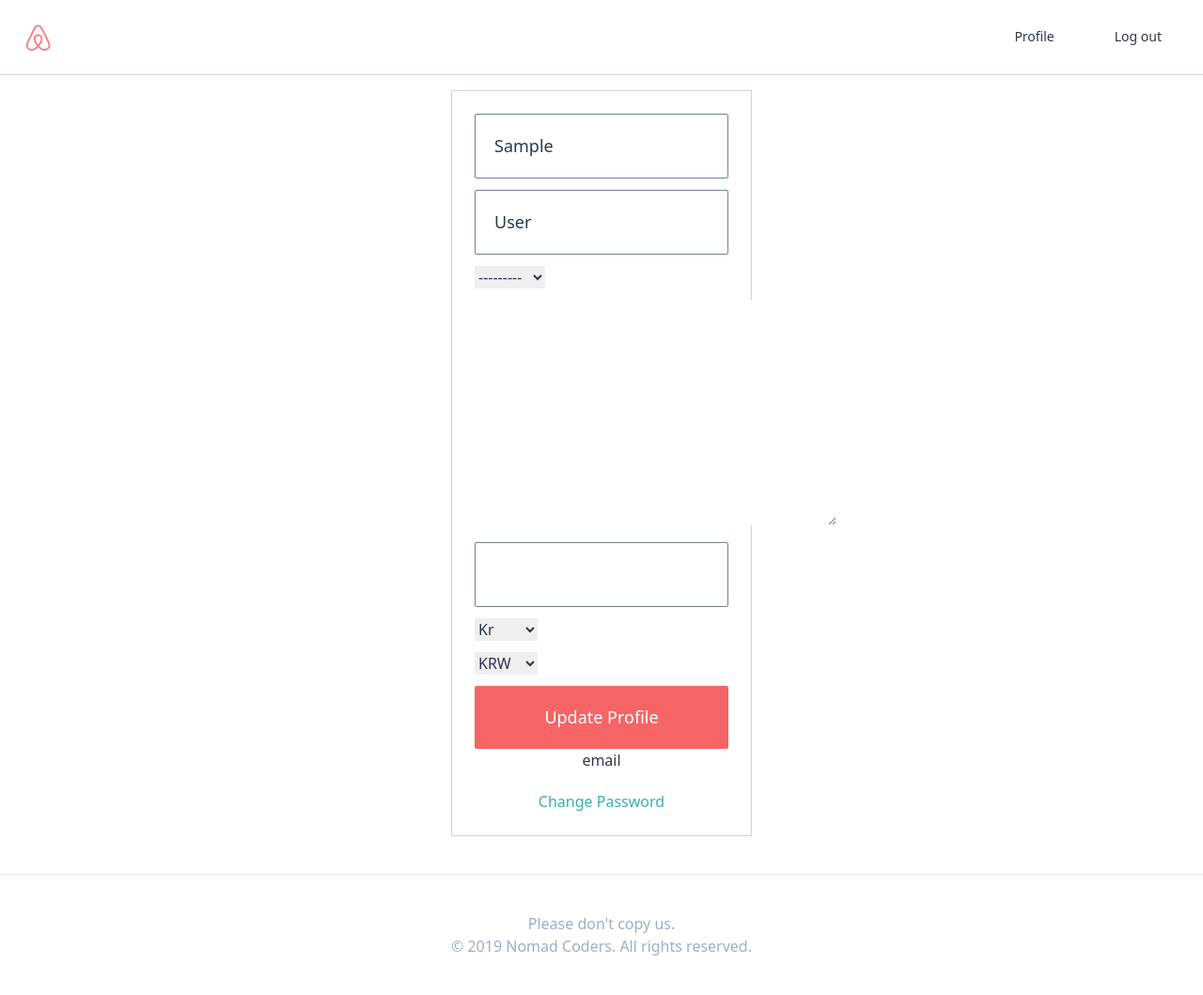
After one commit to komo3344/airbnb-clone, a Django app: page /users/update-profile/ in a window 1280 px wide. The commit adds this page. Shown: the whole page at 94% size. Run offline with Django 3.2, Linux system fonts and the light colour scheme; the visitor is signed in with stand-in values (Sample User, id 1); some libraries are stand-ins or nearby versions.

```diff
--- /dev/null
+++ b/templates/users/update-profile.html
@@ -0,0 +1,25 @@
+{% extends "base.html" %}
+
+{% block page_title %}
+    Update Profile
+{% endblock page_title %}
+
+{% block search-bar %}
+{% endblock search-bar %}
+
+{% block content %}
+
+    <div class="container lg:w-5/12 md:w-1/2 xl:w-1/4 mx-auto my-10 flex flex-col items-center border p-6 border-gray-400">
+
+            {% include 'mixins/auth/auth_form.html' with form=form cta="Update Profile" %}
+
+            {{object.login_method}}
+
+        {% if object.login_method == 'email' %}
+            <div class="mt-5">
+                <a href="{% url 'users:password' %}" class="text-teal-500 font-medium">Change Password</a>
+            </div>
+        {% endif %}
+
+    </div>
+{% endblock content %}
--- a/templates/users/user_detail.html
+++ b/templates/users/user_detail.html
@@ -21,19 +21,22 @@
             <span class="text-lg mb-5">{{user.bio}}</span>
 
             {% if user == user_obj %}
-                <a href="#" class="btn-link">Edit Profile</a>
+                <a href="{% url 'users:update' %}" class="btn-link">Edit Profile</a>
             {% endif %}
 
         </div>
+
             {% if user_obj.rooms.count > 0 %}
             <div class="container mx-auto pb-10 flex flex-col items-center">
                 <h3 class="mb-12 text-2xl">{{user_obj.first_name}}'s Rooms</h3>
+                <div class="container mx-auto pb-10 ">
                     <div class="flex flex-wrap -mx-40 mb-10">
                         {% for room in user_obj.rooms.all  %}
                             {% include 'mixins/room_card.html' with room=room %}
                         {% endfor %}
                     </div>
                 </div>
+            </div>
         {% endif %}
     </div>
 {% endblock content %}
--- a/users/urls.py
+++ b/users/urls.py
@@ -4,13 +4,17 @@ from . import views
 app_name = "users"
 
 urlpatterns = [
-    path("login", views.LoginView.as_view(), name="login"),
-    path("login/github", views.github_login, name="github-login"),
-    path("login/github/callback", views.github_callback, name="github-callback"),
-    path("login/kakao", views.kakao_login, name="kakao-login"),
-    path("login/kakao/callback", views.kakao_callback, name="kakao-callback"),
-    path("logout", views.log_out, name="logout"),
-    path("signup", views.SignUpView.as_view(), name="signup"),
-    path("verify/<str:key>", views.complete_verification, name="complete-verification"),
+    path("login/", views.LoginView.as_view(), name="login"),
+    path("login/github/", views.github_login, name="github-login"),
+    path("login/github/callback/", views.github_callback, name="github-callback"),
+    path("login/kakao/", views.kakao_login, name="kakao-login"),
+    path("login/kakao/callback/", views.kakao_callback, name="kakao-callback"),
+    path("logout/", views.log_out, name="logout"),
+    path("signup/", views.SignUpView.as_view(), name="signup"),
+    path(
+        "verify/<str:key>/", views.complete_verification, name="complete-verification"
+    ),
+    path("update-profile/", views.UpdateProfileView.as_view(), name="update"),
+    path("update-passwod/", views.UpdatePasswordView.as_view(), name="password"),
     path("<int:pk>/", views.UserProfileView.as_view(), name="profile"),
 ]
--- a/users/views.py
+++ b/users/views.py
@@ -1,6 +1,7 @@
 import os
 import requests
-from django.views.generic import FormView, DetailView
+from django.contrib.auth.views import PasswordChangeView
+from django.views.generic import FormView, DetailView, UpdateView
 from django.urls import reverse_lazy
 from django.shortcuts import redirect, reverse
 from django.contrib.auth import authenticate, login, logout
@@ -198,3 +199,34 @@ class UserProfileView(DetailView):
 
     model = models.User
     context_object_name = "user_obj"
+
+
+class UpdateProfileView(UpdateView):
+
+    model = models.User
+    template_name = "users/update-profile.html"
+    fields = (
+        # "email",
+        "first_name",
+        "last_name",
+        "gender",
+        "bio",
+        "birthdate",
+        "language",
+        "currency",
+    )
+
+    def get_object(self, queryset=None):
+        return self.request.user
+
+    # # email로 username 변경 (유저속임)
+    # def form_valid(self, form):
+    #     email = form.cleaned_data.get("email")
+    #     self.object.username = email
+    #     self.object.save()
+    #     return super().form_valid(form)
+
+
+class UpdatePasswordView(PasswordChangeView):
+
+    template_name = "users/update-password.html"
```
Lines whose indentation alone changed are shown as unchanged.
